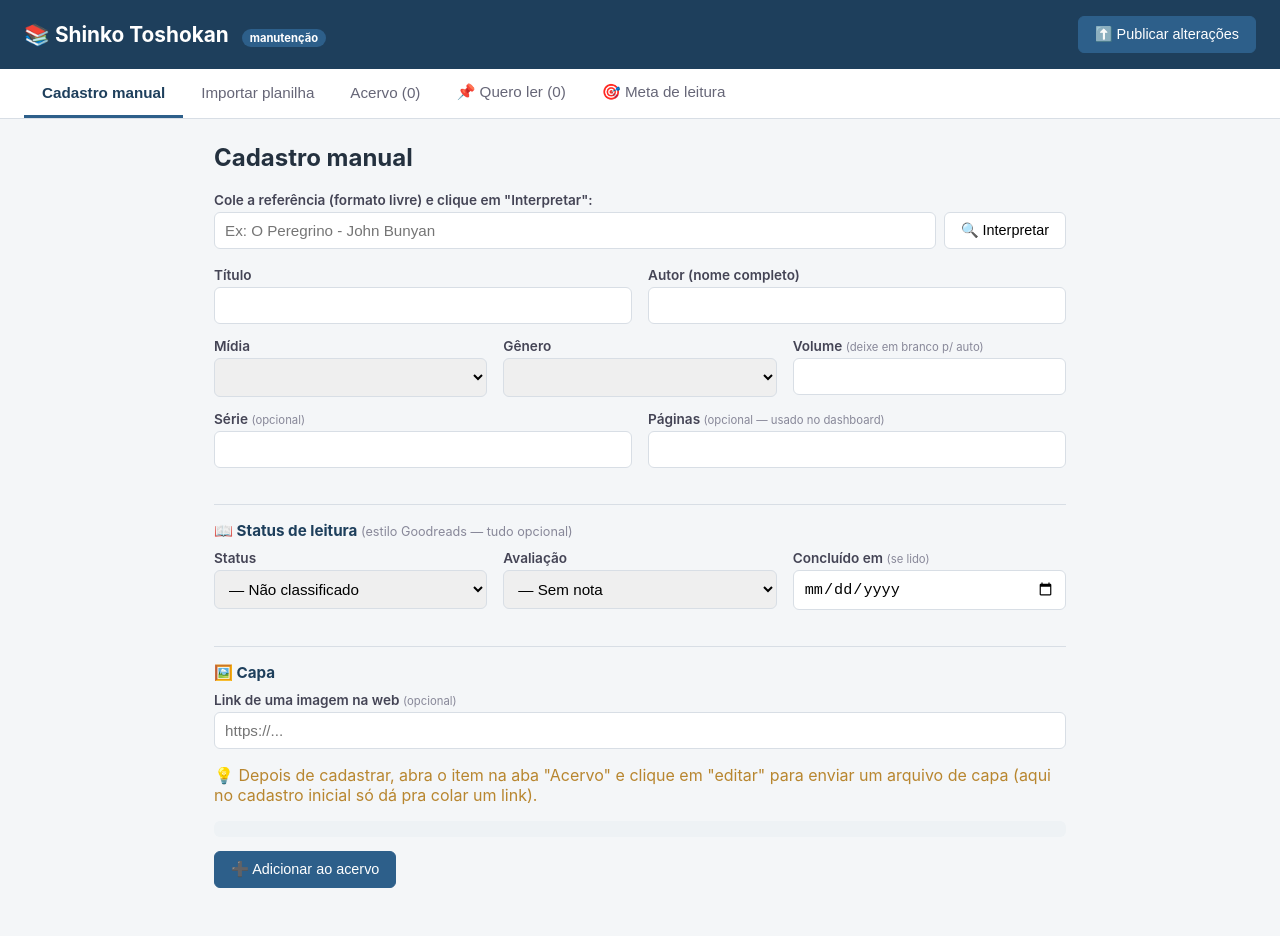
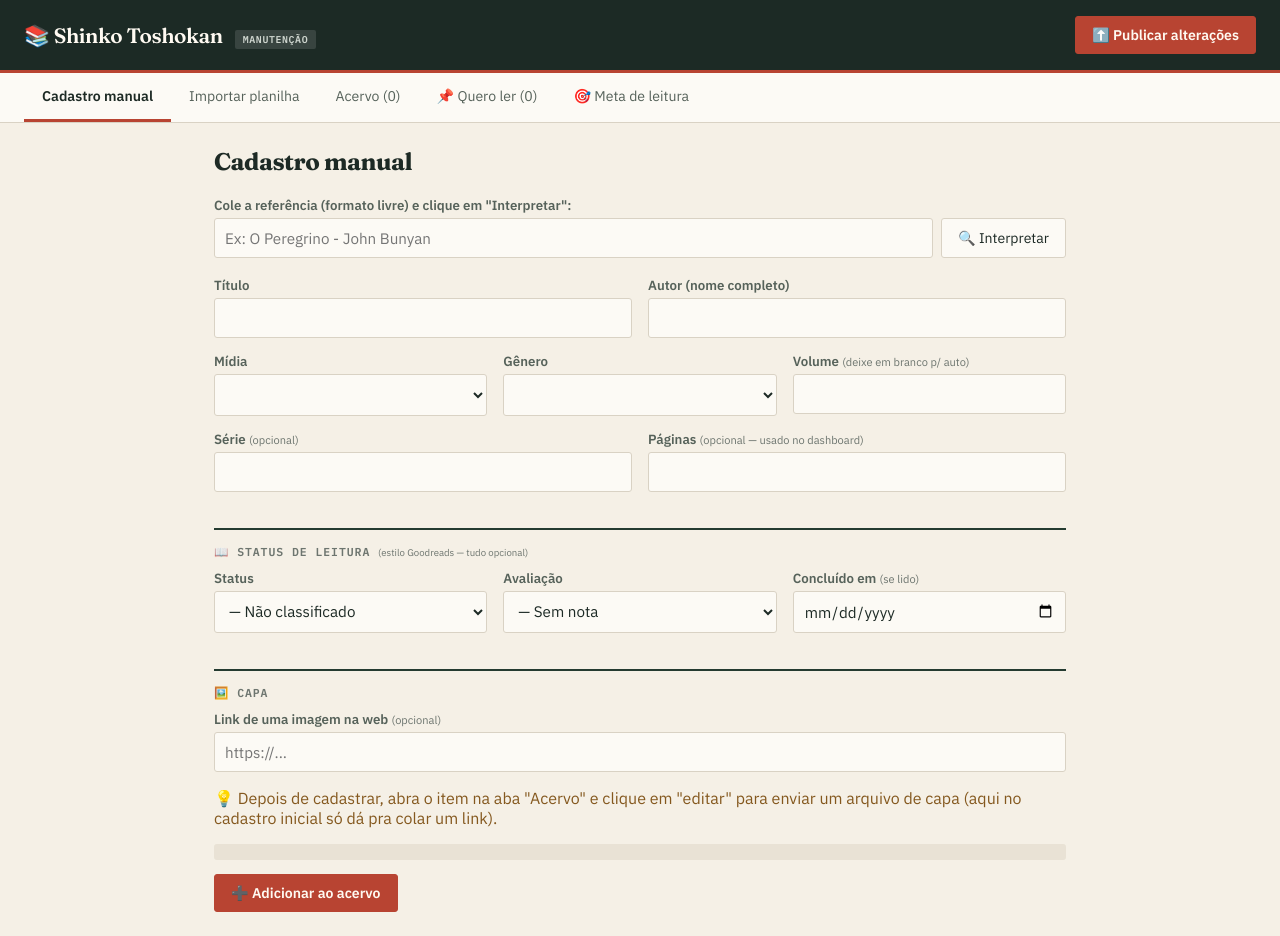
Before and after one commit to stokkr-coder/shinko-toshokan1, a website: page desktop/public/index.html in a window 1280 px wide. Before the commit the page ends 912 px from the top, so only its background shows below. Drawn offline with Linux system fonts and the light colour scheme; no server answers.

Commit message:
Atualiza app - 2026-09-12 22:25

```diff
--- a/desktop/public/style.css
+++ b/desktop/public/style.css
@@ -1,39 +1,60 @@
+@import url('https://fonts.googleapis.com/css2?family=Fraunces:opsz,wght@9..144,500;9..144,600;9..144,700&family=IBM+Plex+Mono:wght@400;500;600;700&family=IBM+Plex+Sans:wght@400;500;600;700&display=swap');
+
 :root {
-  --azul: #2d5f8a;
-  --azul-escuro: #1e3f5c;
-  --fundo: #f4f6f8;
-  --borda: #d8dee5;
-  --texto: #24313f;
-  --verde: #2f9e6e;
-  --vermelho: #c14444;
+  --tinta: #1d2a25;
+  --tinta-suave: #56625a;
+  --tinta-mais-suave: #6d756f;
+  --marfim: #f5f0e6;
+  --papel: #fcfaf5;
+  --creme: #ece6da;
+  --creme-escuro: #e9e2d5;
+  --borda: #d9d2c4;
+  --cinabrio: #b84432;
+  --cinabrio-hover: #9f3527;
+  --cinabrio-suave: #f5dfd7;
+  --pinheiro: #243b30;
+  --sidebar: #1c2a25;
+  --verde-lido: #22613c;
+  --verde-lido-fundo: #e4f0e3;
+  --ambar-lendo: #84581e;
+  --ambar-lendo-fundo: #f5ead2;
+  --dourado: #d6b46a;
 }
 
 * { box-sizing: border-box; }
 
 body {
   margin: 0;
-  font-family: -apple-system, "Segoe UI", Roboto, sans-serif;
-  background: var(--fundo);
-  color: var(--texto);
+  font-family: "IBM Plex Sans", Arial, sans-serif;
+  background: var(--marfim);
+  color: var(--tinta);
 }
 
+h1, h2, h3 { font-family: "Fraunces", Georgia, serif; letter-spacing: -0.02em; }
+code { font-family: "IBM Plex Mono", monospace; }
+
 header {
-  background: var(--azul-escuro);
-  color: white;
+  background: var(--sidebar);
+  color: #fffaf2;
   padding: 16px 24px;
   display: flex;
   justify-content: space-between;
   align-items: center;
+  border-bottom: 3px solid var(--cinabrio);
 }
 
-header h1 { margin: 0; font-size: 1.3rem; }
-.badge { font-size: 0.7rem; background: var(--azul); padding: 2px 8px; border-radius: 10px; margin-left: 8px; }
+header h1 { margin: 0; font-size: 1.3rem; font-weight: 600; }
+.badge {
+  font-size: 0.62rem; font-family: "IBM Plex Mono", monospace; text-transform: uppercase; letter-spacing: .06em;
+  background: rgba(255,255,255,.12); color: #cfd6cf; padding: 3px 8px; border-radius: 2px; margin-left: 8px;
+}
 
 .abas {
   display: flex;
-  background: white;
+  background: var(--papel);
   border-bottom: 1px solid var(--borda);
   padding: 0 24px;
+  overflow-x: auto;
 }
 
 .aba-btn {
@@ -41,12 +62,14 @@ header h1 { margin: 0; font-size: 1.3rem; }
   background: none;
   padding: 14px 18px;
   cursor: pointer;
-  font-size: 0.95rem;
-  color: #667;
+  font-size: 0.88rem;
+  font-family: "IBM Plex Sans", sans-serif;
+  color: var(--tinta-suave);
   border-bottom: 3px solid transparent;
+  white-space: nowrap;
 }
 
-.aba-btn.ativa { color: var(--azul-escuro); border-bottom-color: var(--azul); font-weight: 600; }
+.aba-btn.ativa { color: var(--tinta); border-bottom-color: var(--cinabrio); font-weight: 600; }
 
 main { max-width: 900px; margin: 24px auto; padding: 0 24px; }
 
@@ -54,15 +77,19 @@ main { max-width: 900px; margin: 24px auto; padding: 0 24px; }
 .aba-conteudo.ativa { display: block; }
 
 .campo { margin-bottom: 14px; display: flex; flex-direction: column; gap: 4px; }
-.campo label { font-size: 0.85rem; font-weight: 600; color: #445; }
-.campo small { font-weight: 400; color: #889; }
+.campo label { font-size: 0.83rem; font-weight: 600; color: var(--tinta-suave); }
+.campo small { font-weight: 400; color: var(--tinta-mais-suave); }
 
 input, select {
   padding: 9px 10px;
   border: 1px solid var(--borda);
-  border-radius: 6px;
+  border-radius: 3px;
   font-size: 0.95rem;
+  font-family: "IBM Plex Sans", sans-serif;
+  background: var(--papel);
+  color: var(--tinta);
 }
+input:focus, select:focus { outline: 2px solid var(--cinabrio); outline-offset: 1px; }
 
 .linha { display: flex; gap: 8px; }
 .linha input { flex: 1; }
@@ -72,52 +99,63 @@ input, select {
 
 .btn {
   padding: 9px 16px;
-  border-radius: 6px;
+  border-radius: 3px;
   border: 1px solid var(--borda);
-  background: white;
+  background: var(--papel);
+  color: var(--tinta);
   cursor: pointer;
-  font-size: 0.9rem;
+  font-size: 0.88rem;
+  font-family: "IBM Plex Sans", sans-serif;
 }
+.btn:hover { border-color: var(--tinta-suave); }
 
-.btn-primario { background: var(--azul); color: white; border-color: var(--azul); }
-.btn-primario:hover { background: var(--azul-escuro); }
+.btn-primario { background: var(--cinabrio); color: #fffaf2; border-color: var(--cinabrio); font-weight: 600; }
+.btn-primario:hover { background: var(--cinabrio-hover); border-color: var(--cinabrio-hover); }
 
 .prevideia {
-  font-family: monospace;
-  background: #eef2f5;
+  font-family: "IBM Plex Mono", monospace;
+  background: var(--creme-escuro);
   padding: 8px 10px;
-  border-radius: 6px;
+  border-radius: 3px;
   margin-bottom: 14px;
-  color: var(--azul-escuro);
+  color: var(--pinheiro);
   min-height: 1.2em;
+  font-size: 0.85rem;
 }
 
 .mensagem { margin-top: 12px; font-size: 0.9rem; }
-.mensagem.sucesso { color: var(--verde); }
-.mensagem.erro { color: var(--vermelho); }
-.aviso { color: #b8862f; }
+.mensagem.sucesso { color: var(--verde-lido); }
+.mensagem.erro { color: var(--cinabrio); }
+.aviso { color: var(--ambar-lendo); }
 
-table { width: 100%; border-collapse: collapse; margin-top: 12px; font-size: 0.88rem; }
+table { width: 100%; border-collapse: collapse; margin-top: 12px; font-size: 0.86rem; }
 th, td { text-align: left; padding: 8px 6px; border-bottom: 1px solid var(--borda); }
-th { color: #667; font-weight: 600; }
+th {
+  color: var(--tinta-mais-suave); font-weight: 600; font-family: "IBM Plex Mono", monospace;
+  font-size: 0.68rem; text-transform: uppercase; letter-spacing: .05em;
+}
 
 #filtroAcervo { width: 100%; margin-bottom: 8px; }
 
 .subtitulo-form {
   margin: 22px 0 10px;
-  font-size: 0.95rem;
-  color: var(--azul-escuro);
-  border-top: 1px solid var(--borda);
-  padding-top: 16px;
+  font-size: 0.72rem;
+  font-family: "IBM Plex Mono", monospace;
+  text-transform: uppercase;
+  letter-spacing: .08em;
+  font-weight: 600;
+  color: var(--tinta-mais-suave);
+  border-top: 2px solid var(--pinheiro);
+  padding-top: 14px;
 }
-.subtitulo-form small { font-weight: 400; color: #889; }
+.subtitulo-form small { font-weight: 400; text-transform: none; letter-spacing: normal; color: var(--tinta-mais-suave); font-family: "IBM Plex Sans", sans-serif; }
 
 .aviso-edicao {
-  background: #fff4e0;
-  border: 1px solid #f0c987;
-  color: #7a5716;
+  background: var(--ambar-lendo-fundo);
+  border: 1px solid #e0c58a;
+  color: var(--ambar-lendo);
   padding: 8px 12px;
-  border-radius: 6px;
+  border-radius: 3px;
   margin-bottom: 14px;
   font-size: 0.88rem;
 }
@@ -125,38 +163,41 @@ th { color: #667; font-weight: 600; }
 .btn-link {
   background: none;
   border: none;
-  color: var(--azul);
+  color: var(--cinabrio);
   text-decoration: underline;
   cursor: pointer;
   font-size: 0.88rem;
   padding: 0;
 }
 
-.btn-excluir { border-color: var(--vermelho); color: var(--vermelho); background: white; }
-.btn-excluir:hover { background: #fdeded; }
+.btn-excluir { border-color: var(--cinabrio); color: var(--cinabrio); background: var(--papel); }
+.btn-excluir:hover { background: var(--cinabrio-suave); }
 
 #previewCapaWrap { display: flex; align-items: center; gap: 12px; margin: 8px 0 14px; }
-#previewCapa { width: 70px; height: 100px; object-fit: cover; border-radius: 6px; border: 1px solid var(--borda); }
+#previewCapa { width: 70px; height: 100px; object-fit: cover; border-radius: 2px; border: 1px solid var(--borda); box-shadow: 3px 4px 0 var(--borda); }
 
 .capa-mini {
   width: 34px;
   height: 48px;
   object-fit: cover;
-  border-radius: 3px;
+  border-radius: 2px;
   border: 1px solid var(--borda);
   display: block;
-  background: #eef2f5;
+  background: var(--creme-escuro);
 }
 
 .status-badge {
-  font-size: 0.75rem;
-  padding: 2px 8px;
-  border-radius: 10px;
+  font-size: 0.65rem;
+  font-weight: 700;
+  text-transform: uppercase;
+  letter-spacing: .04em;
+  padding: 2px 7px;
+  border-radius: 2px;
   white-space: nowrap;
 }
-.status-badge.quero_ler { background: #e6eefc; color: #2d5f8a; }
-.status-badge.lendo { background: #fff4d9; color: #8a6a1a; }
-.status-badge.lido { background: #e3f5ea; color: var(--verde); }
+.status-badge.quero_ler { background: var(--creme); color: var(--tinta-suave); }
+.status-badge.lendo { background: var(--ambar-lendo-fundo); color: var(--ambar-lendo); }
+.status-badge.lido { background: var(--verde-lido-fundo); color: var(--verde-lido); }
 
 @media (max-width: 640px) {
   .grid-2, .grid-3 { grid-template-columns: 1fr; }
@@ -169,23 +210,25 @@ th { color: #667; font-weight: 600; }
   align-items: center;
   gap: 12px;
   padding: 10px 12px;
-  background: white;
+  background: var(--papel);
   border: 1px solid var(--borda);
-  border-radius: 6px;
+  border-left: 3px solid var(--cinabrio);
+  border-radius: 2px;
 }
-.item-quero-ler .ordem-num { font-family: monospace; color: #889; font-size: 0.85rem; width: 22px; text-align: center; }
+.item-quero-ler .ordem-num { font-family: "IBM Plex Mono", monospace; color: var(--cinabrio); font-size: 0.85rem; width: 22px; text-align: center; }
 .item-quero-ler .setas { display: flex; flex-direction: column; gap: 2px; }
 .item-quero-ler .setas button {
   border: 1px solid var(--borda);
-  background: white;
-  border-radius: 4px;
+  background: var(--papel);
+  border-radius: 2px;
   width: 26px;
   height: 22px;
   cursor: pointer;
   font-size: 0.75rem;
   line-height: 1;
+  color: var(--tinta);
 }
 .item-quero-ler .setas button:disabled { opacity: 0.3; cursor: default; }
 .item-quero-ler .info-item { min-width: 0; }
-.item-quero-ler .info-item .titulo-item { font-weight: 600; font-size: 0.92rem; }
-.item-quero-ler .info-item .autor-item { font-size: 0.82rem; color: #667; }
+.item-quero-ler .info-item .titulo-item { font-weight: 600; font-size: 0.92rem; font-family: "Fraunces", Georgia, serif; }
+.item-quero-ler .info-item .autor-item { font-size: 0.82rem; color: var(--tinta-suave); }
```
Also changed, not shown: README.md.
